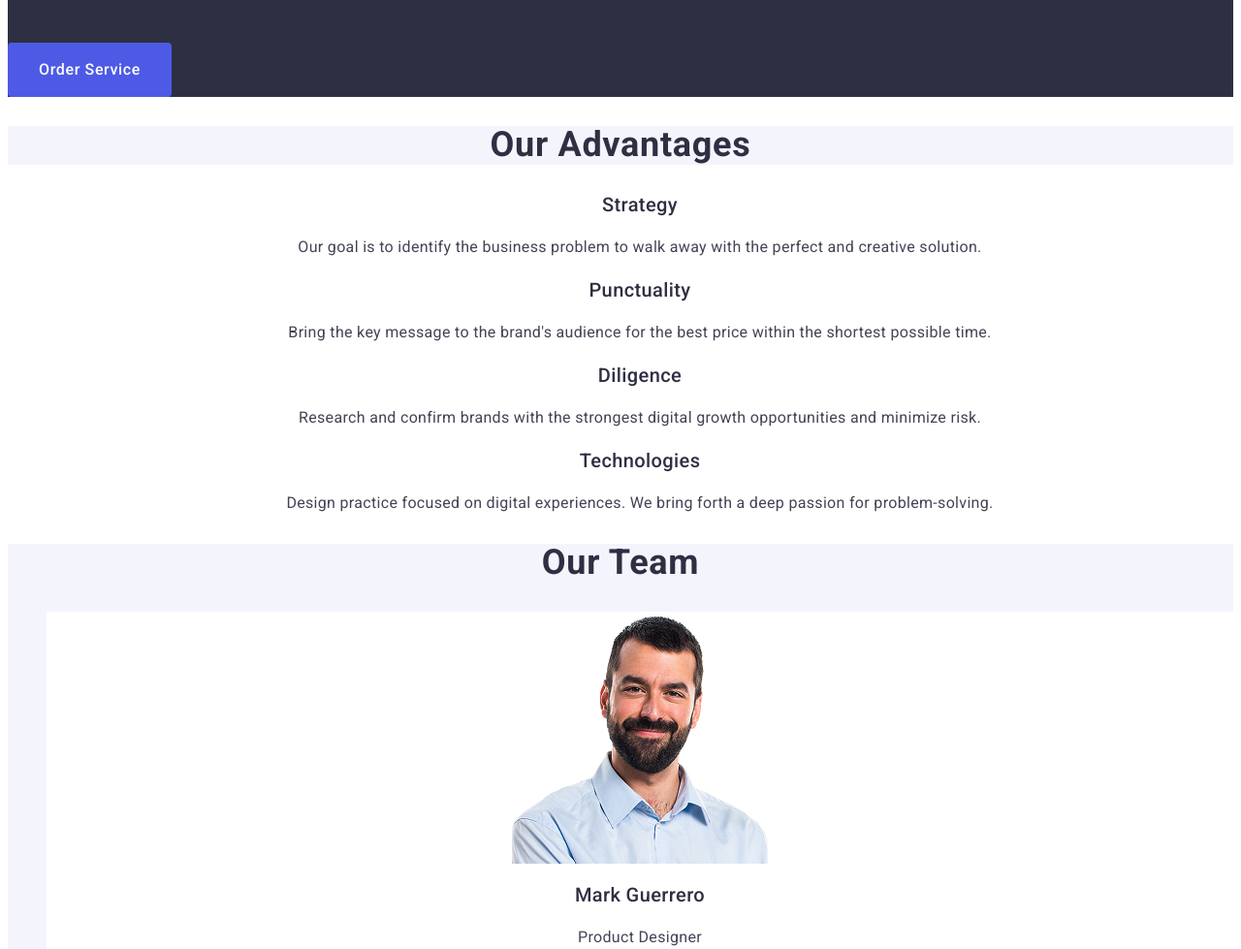
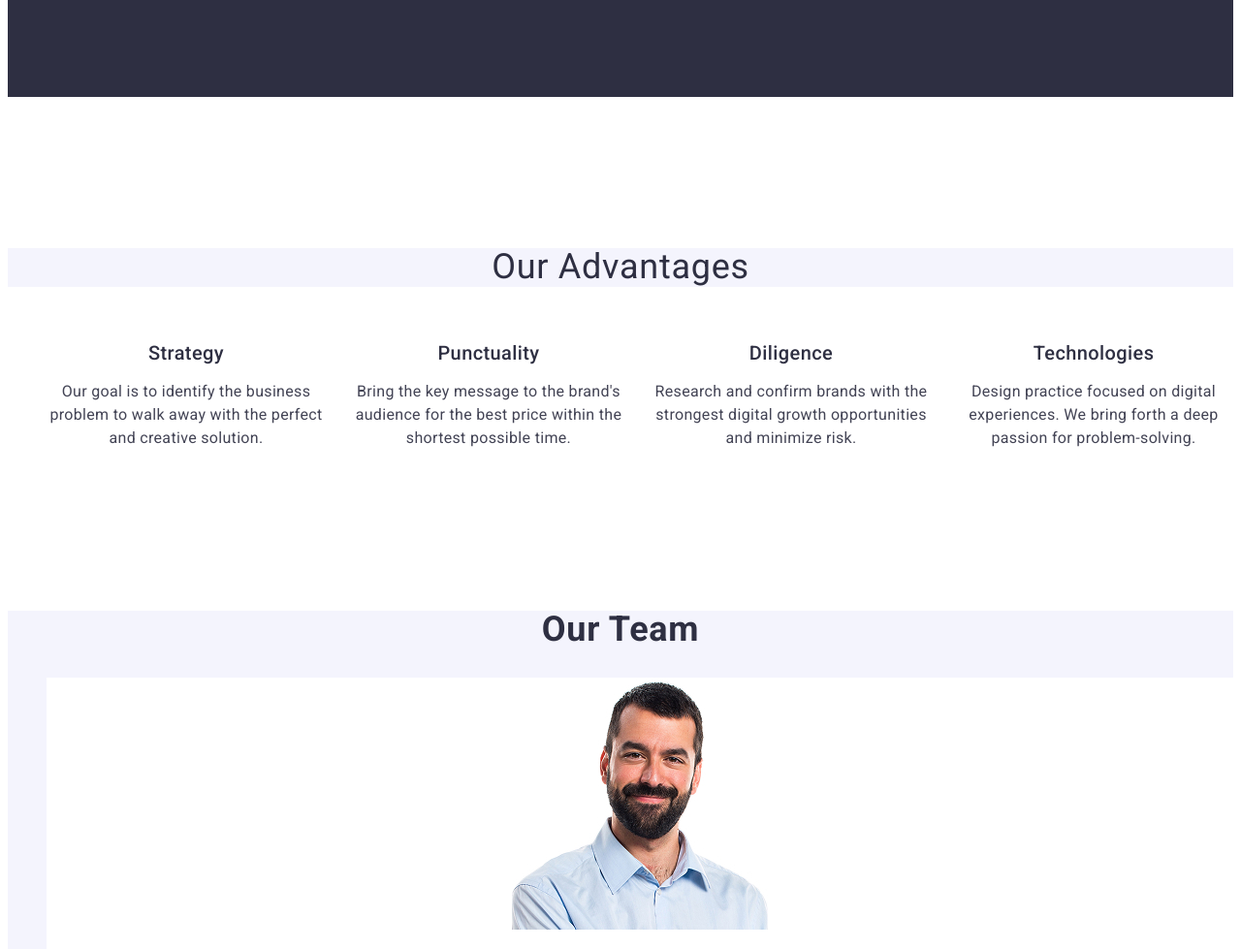
Before and after one commit to Rost1k3/goit-markup-hw-03, a plain HTML site: page index.html in a window 1280 px wide. Shown: the part 666-1645 px from the top of the page at 97% size. Drawn offline with Linux system fonts and the light colour scheme.

Commit message:
secondlist

```diff
--- a/css/style.css
+++ b/css/style.css
@@ -60,6 +60,7 @@ list-style: none;
 
 .section-title {
   background-color: #2e2f42;
+ padding:188px 0 188px 0;
 }
 
 .page-title {
@@ -68,7 +69,6 @@ list-style: none;
   text-align: center;
   letter-spacing: 0.02em;
   color: #ffffff;
-  padding:188px 0 188px 0;
   max-width:496px;
 }
 
@@ -102,6 +102,7 @@ list-style: none;
   line-height: 1.2;
   letter-spacing: 0.02em;
   color: #2e2f42;
+  margin-bottom:8px;
 }
 
 .section-text {
@@ -154,7 +155,7 @@ list-style: none;
 
 
 
-.section-advantages {
+.title-advantages {
   background-color: #f4f4fd;
   font-size: 36px;
   line-height: 1.11;
@@ -169,6 +170,8 @@ list-style: none;
   list-style: none;
   font-size: 0;
   text-align: center;
+  display:flex;
+  gap: 24px;
 }
 
 
@@ -278,3 +281,25 @@ list-style: none;
 .logo{
   display:inline-block;
 }
+
+.section-advantages{
+    padding:120px 0 120px 0;
+
+}
+
+.visually-hidden {
+  position: absolute;
+  width: 1px;
+  height: 1px;
+  padding: 0;
+  margin: -1px;
+  border: 0;
+  overflow: hidden;
+  clip: rect(0 0 0 0);
+  clip-path: inset(100%);
+  white-space: nowrap;
+}
+
+.advantages-list-item{
+  width: calc((100% - 72px) / 4)
+}
--- a/index.html
+++ b/index.html
@@ -69,10 +69,12 @@
      </section>
 
 
-      <section>
-        <h2 class="section-advantages">Our Advantages</h2>
+      <section class="section-advantages">
+        <div class="container">
+        <h2 class="visually-hidden">Our Advantages</h2>
+        <p class="title-advantages">Our Advantages</p>
         <ul class="advantages-list">
-          <li>
+          <li class="advantages-list-item">
             <h3 id="about" class="section-list">Strategy</h3>
             <p class="section-text">
               Our goal is to identify the business problem to walk away with the
@@ -80,7 +82,7 @@
             </p>
           </li>
 
-          <li>
+          <li class="advantages-list-item">
             <h3 class="section-list">Punctuality</h3>
             <p class="section-text">
               Bring the key message to the brand's audience for the best price
@@ -88,7 +90,7 @@
             </p>
           </li>
 
-          <li>
+          <li class="advantages-list-item">
             <h3 class="section-list">Diligence</h3>
             <p class="section-text">
               Research and confirm brands with the strongest digital growth
@@ -96,7 +98,7 @@
             </p>
           </li>
 
-          <li>
+          <li class="advantages-list-item">
             <h3 class="section-list">Technologies</h3>
             <p class="section-text">
               Design practice focused on digital experiences. We bring forth a
@@ -104,6 +106,7 @@
             </p>
           </li>
         </ul>
+      </div>
       </section>
 
       <section class="section-teamw">
```
